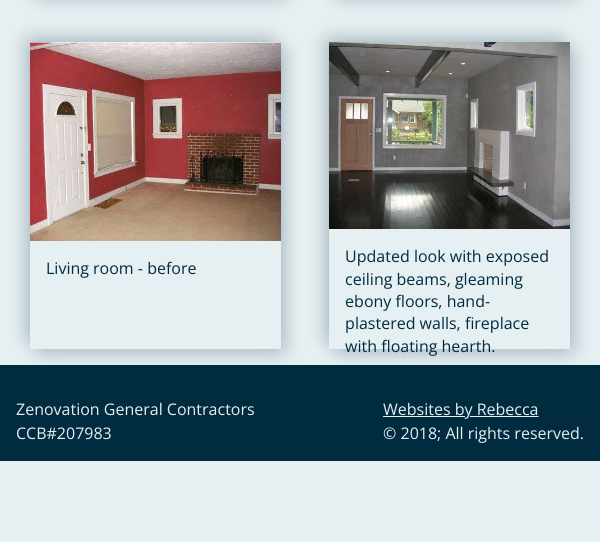
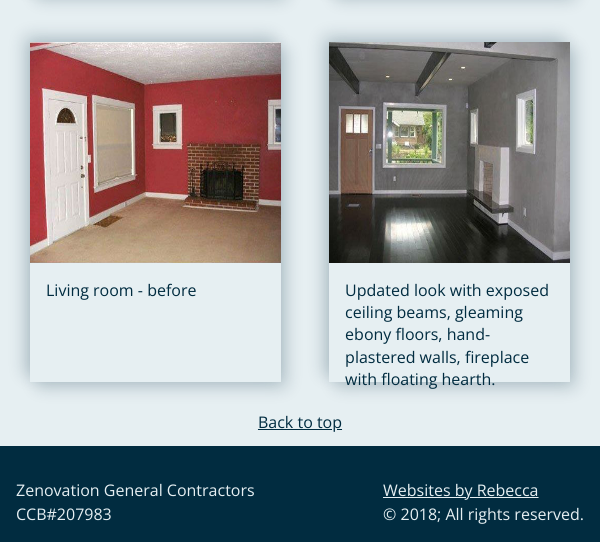
Before and after one commit to rhoffen/zenovation, a PHP site: page /before-after-gallery.html in a window 600 px wide. Shown: the part 1032-1574 px from the top of the page. Before the commit the page ends 1493 px from the top, so only its background shows below. Run offline with PHP 8.4, Linux system fonts and the light colour scheme.

Commit message:
Inspection for various device settings in progress.

```diff
--- a/before-after-gallery.html
+++ b/before-after-gallery.html
@@ -32,7 +32,7 @@
               <a href="./kitchen-gallery.html">Kitchens</a>
               <a href="./woodworking-gallery.html">Woodworking</a>
               <a href="./outdoor-gallery.html">Outdoor</a>
-              <a href="./before-after-gallery.html" id="bef-aft-link current">Before-After</a>
+              <a href="./before-after-gallery.html" id="bef-aft-link">Before-After</a>
             </div>
         </div>
         <a href="./contact.html">Contact Us </a>
@@ -79,6 +79,7 @@
 
       </div>
     </main>
+    <a href="#company-name" id="top-link">Back to top</a>
     <footer>
       <div class="container">
         <div class="zen-info">
--- a/galleries.html
+++ b/galleries.html
@@ -26,7 +26,7 @@
       <nav>
         <a href="./index.html">Home </a>
         <a href="./services.html">Services </a>
-        <!-- <div class="dropdown">
+        <div class="dropdown">
           <div class="dropbtn"><a href="./galleries.html" id="current">Galleries</a></div>
             <div class="dropdown-content">
               <a href="./bathroom-gallery.html">Bathrooms</a>
@@ -35,11 +35,12 @@
               <a href="./outdoor-gallery.html">Outdoor</a>
               <a href="./before-after-gallery.html" id="bef-aft-link">Before-After</a>
             </div>
-        </div> -->
+        </div>
         <a class="desktop" href="./contact.html">Contact Us </a>
         <a class="mobile" href="./contact.html">Contact</a>
       </nav>
     </header>
+    <h1 class="desktop">Galleries</h2>
     <!-- In mobile version, display card headers as links to the galleries.  For wider screens, use accordion or display outright. -->
     <main class="container">
       <h2 class="mobile">Galleries</h2>
--- a/index.html
+++ b/index.html
@@ -27,7 +27,7 @@
           <div class="mobile panel">
             <p>We are a full-service residential construction company specializing in the homes of inner-NE and SE Portland.</p>
             <p>From your dream remodel to expanding your living space with an addition or ADU, our team of experienced professionals will shepherd your project from concept to completion.</p>
-            <p><a id="about-contact-link" href="contact.html" style="text-decoration: underline">Contact us</a> today to discuss how we can bring Zen to your remodeling experience.</p>
+            <p><a id="about-contact-link" href="contact.html">Contact us</a> today to discuss how we can bring Zen to your remodeling experience.</p>
           </div>
         <a href="./services.html">Services </a>
         <!-- Dropdown menu for galleries -->
@@ -55,7 +55,7 @@
           <div id="mission" class="desktop">
             <p>We are a full-service residential construction company specializing in the homes of inner-NE and SE Portland.</p>
             <p>From your dream remodel to expanding your living space with an addition or ADU, our team of experienced professionals will shepherd your project from concept to completion.</p>
-            <p><a href="contact.html" style="text-decoration: underline">Contact us</a> today to discuss how we can bring Zen to your remodeling experience.</p>
+            <p><a href="contact.html" id="contact-text-link">Contact us</a> today to discuss how we can bring Zen to your remodeling experience.</p>
           </div>
         </div>
       </div>
--- a/resources/css/before-after-gallery.css
+++ b/resources/css/before-after-gallery.css
@@ -1,3 +1,7 @@
+#bef-aft-link {
+  font-weight: bold;
+}
+
 .before-after {
   grid-template-columns:auto;
   grid-template-rows: auto;
@@ -38,7 +42,11 @@
 }
 
 .cap-pad img {
-  height: 77.5%;
+  height: 75%;
+}
+
+.cap-pad figcaption {
+  height: 25%;
 }
 
 .short-cap {
@@ -46,7 +54,6 @@
 }
 
 @media screen and (max-width: 970px) {
-
   .short-cap {
     display: block;
   }
@@ -55,4 +62,15 @@
     display: none;
   }
 }
->>>>>>> heroku/master
+
+  @media screen and (max-width: 970px) and
+    (orientation: portrait){
+
+  .cap-pad img {
+    height: 65%
+  }
+
+  .cap-pad figcaption {
+    height: 35%;
+  }
+}
--- a/resources/css/style.css
+++ b/resources/css/style.css
@@ -94,6 +94,12 @@ a.mobile:hover,
   color: #ff404c;
   padding: 0;
 }
+
+#contact-text-link {
+  text-decoration: underline;
+  font-weight: bolder;
+}
+
 /*Make the current page bold*/
 #current {
   font-size: 1.1rem;
@@ -208,6 +214,15 @@ p {
   padding: 0.5rem 0;
 }
 
+#top-link {
+  display: block;
+  text-align: center;
+  margin: 1rem auto;
+  color: inherit;
+  background-color: #e6eff2;
+  text-decoration: underline;
+}
+
 /*Keeps footer glued to bottom of page on larger screens*/
 .spacer {
   flex-grow: 1;
@@ -252,27 +267,37 @@ footer span {
   text-align: right;
 }
 
-#top-link {
+/*#top-link {
   display: none;
-}
+}*/
+
+/*@media screen and (max-width: 1024px) and
+  (orientation: portrait) {
+  #top-link {
+    display: block;
+  }
+}*/
 
 @media screen and (max-width: 970px) {
+  #home {
+    height: auto;
+  }
 
   .home-page-info {
-    padding-top: 1rem;
+    /*padding-top: 1rem;*/
+    height: auto;
+    padding-bottom: 1.5rem;
   }
 
   #mission {
     padding-left: 0;
   }
+}
 
-  #top-link {
-    display: block;
-    text-align: center;
-    margin: 1rem auto;
-    color: inherit;
-    background-color: #e6eff2;
-    text-decoration: underline;
+
+@media only screen and (max-width: 768px) {
+  #bef-aft-link {
+    display: none;
   }
 }
 
@@ -281,12 +306,11 @@ footer span {
     padding-bottom: 1rem;
   }
 
-  #bef-aft-link {
+  /*#bef-aft-link {
     display: none;
-  }
+  }*/
 
   #home {
-    height: auto;
     width: 60%;
     background-position: 70% top;
   }
@@ -493,9 +517,9 @@ footer span {
     width: 55%;
   }
 
-  #top-link {
+  /*#top-link {
     display: block;
-  }
+  }*/
 
   .spacer {
     display: none;
--- a/services.html
+++ b/services.html
@@ -1,5 +1,5 @@
 <!DOCTYPE html>
-<html>
+<html id="top">
   <head>
     <head>
       <meta charset="utf-8">
@@ -40,8 +40,10 @@
         <a class="mobile" href="./contact.html">Contact</a>
       </nav>
     </header>
+    <h1 class="desktop">Services</h2>
+    <main class="container">
+      <!-- <h2 class="page-title">Services</h2> -->
     <!--Begin cards  -->
-    <main class="container">
       <h2 class="mobile">Services</h2>
       <!-- Full-service card -->
       <div class="card">
```
Also changed, not shown: resources/css/services-style.css (+15 -0 lines), resources/css/thanks-style.css (+7 -0 lines), resources/css/whole-house.css (+21 -0 lines).
